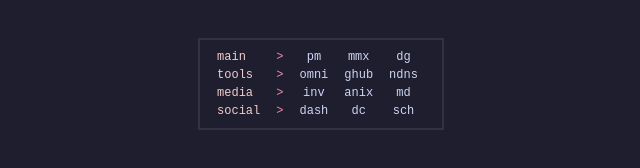
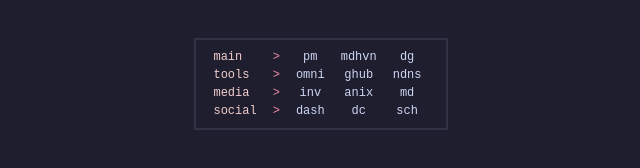
Before and after one commit to VNGRD/vngrd.github.io, a plain HTML site: page index.html in a window 1280 px wide. Shown: the full height of the page, 319-959 px from the left. Drawn offline with Linux system fonts and the light colour scheme.

Commit message:
Update index.html

```diff
--- a/index.html
+++ b/index.html
@@ -101,7 +101,7 @@
 				<td>main</td>
 				<td class="b">&gt;</td>
 				<td><a href="https://mail.proton.me/u/0/inbox">pm</a></td>
-				<td><a href="https://vngrd.github.io/mmx">mmx</a></td>
+				<td><a href="https://mdhvn.xyz">mdhvn</a></td>
 				<td><a href="https://sprout.pages.dev/">dg</a></td>
 
 			</tr>
```
